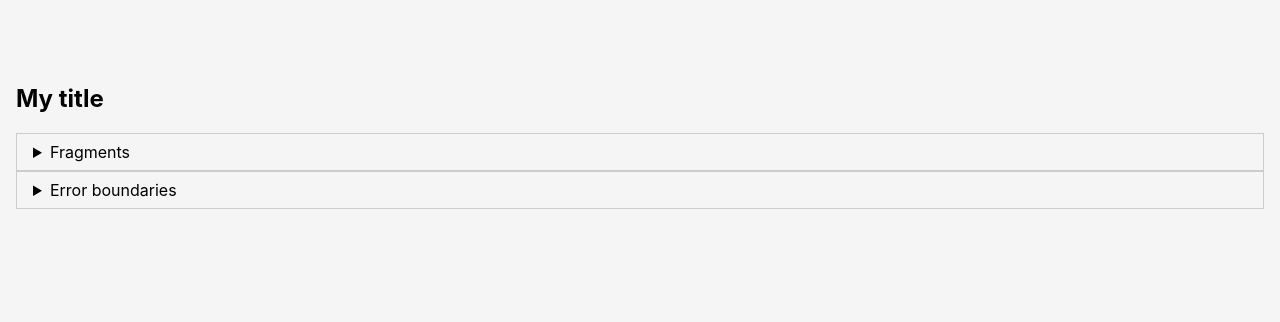
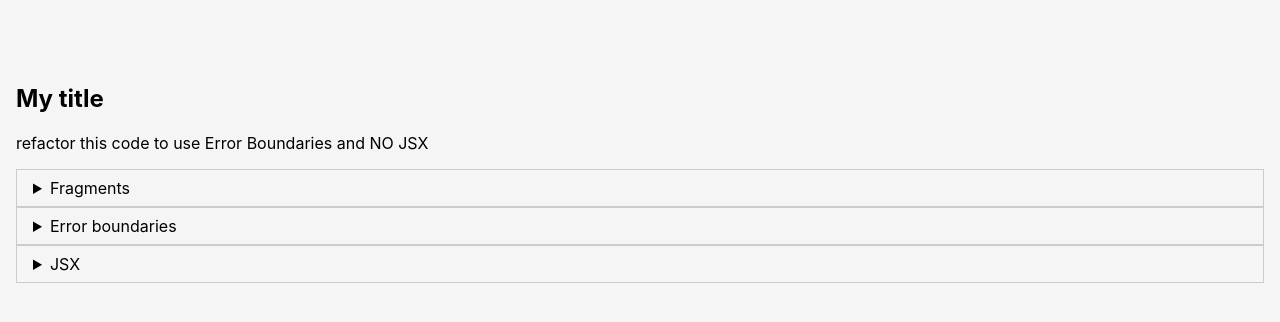
Before and after one commit to Ric-Lavers/advance-react-training, a React (Create React App) app: page / in a window 1280 px wide. Shown: the top 322 px of the page. Built offline with nearby package versions, Linux system fonts and the light colour scheme.

Commit message:
updated section

```diff
--- a/src/tasks/one/TaskOne.jsx
+++ b/src/tasks/one/TaskOne.jsx
@@ -1,9 +1,10 @@
 import React from 'react';
 
-const MySection = ({ title = '', children }) => {
+const MySection = ({ title, description, children }) => {
   return (
     <section className="task-one__section">
       <h2>{title}</h2>
+      <p>{description}</p>
 
       {children}
     </section>
@@ -17,12 +18,15 @@ export default class TaskOne extends React.Component {
 
   render() {
     return (
-      <MySection title="My title">
+      <MySection
+        title="My title"
+        description="refactor this code to use Error Boundaries and NO JSX"
+      >
         <details>
           <summary>Fragments</summary>
           <p>
             Let you group a list of children without adding extra nodes to the
-            DOM{' '}
+            DOM
           </p>
         </details>
         <details>
@@ -33,6 +37,10 @@ export default class TaskOne extends React.Component {
             <button onClick={this.throwError}>errors such as this</button>
           </p>
         </details>
+        <details>
+          <summary>JSX</summary>
+          <p>Let you write React.js with the look and feel of HTML</p>
+        </details>
       </MySection>
     );
   }
```
